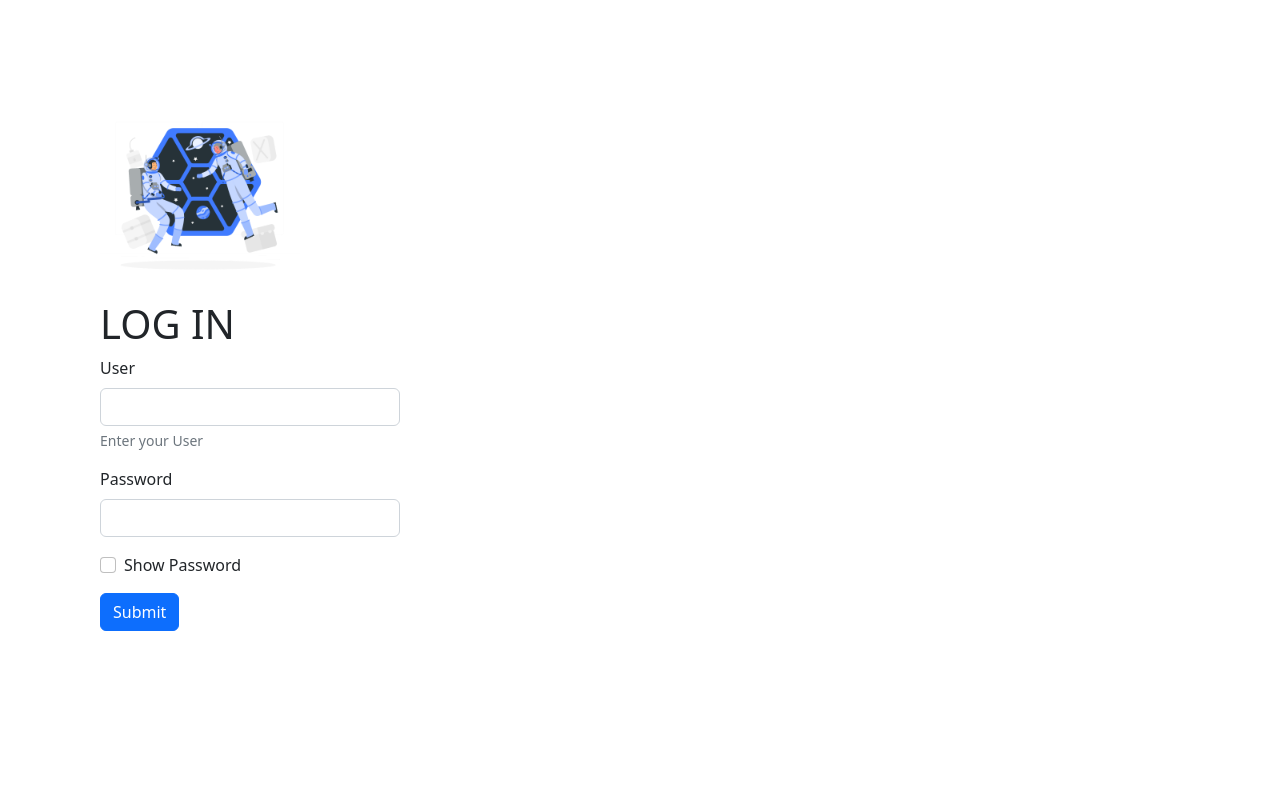
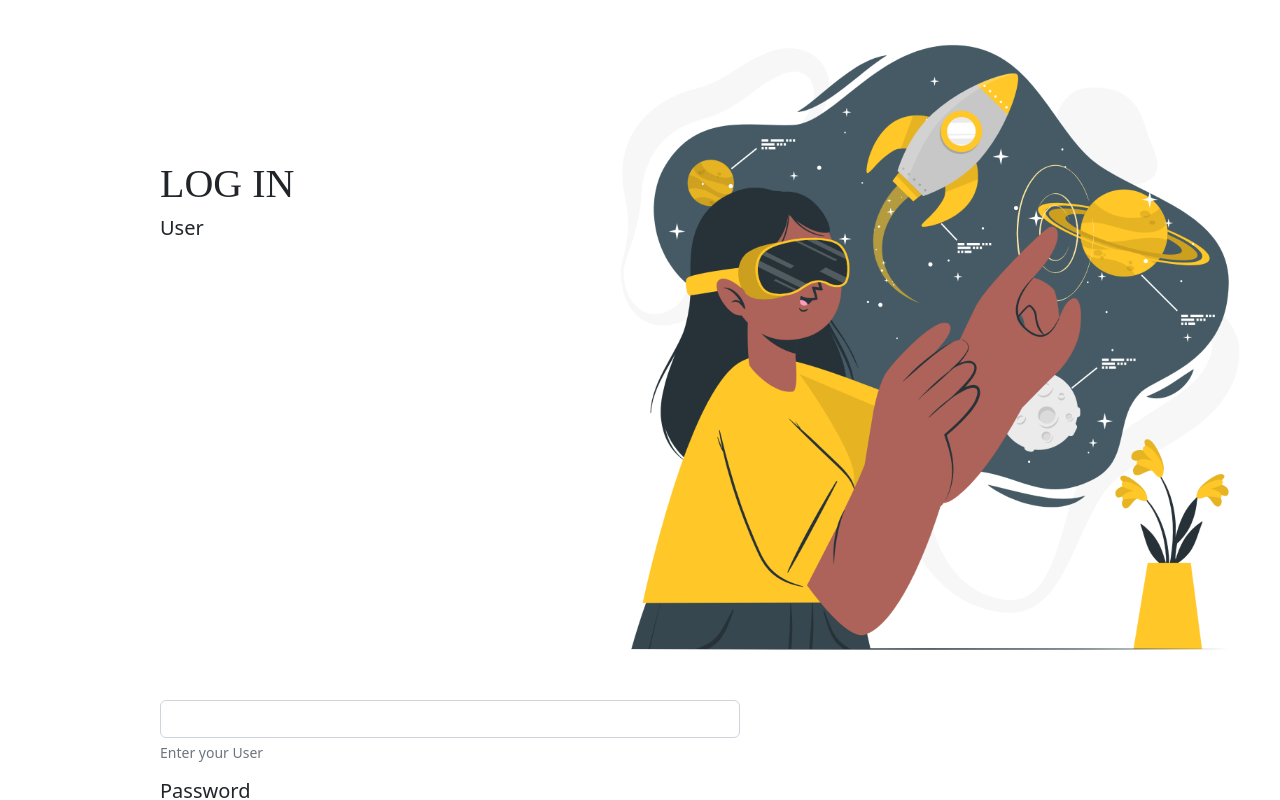
Before and after one commit to BunoM1234/proyecto4tic, a React (Create React App) app: page / in a window 1280 px wide. Shown: the top 800 px of the page. Built offline with nearby package versions, Linux system fonts and the light colour scheme.

Commit message:
CompleteLogInFormDiv

```diff
--- a/src/Components/Novo/Novoform.js
+++ b/src/Components/Novo/Novoform.js
@@ -1,28 +1,31 @@
 import Img from './Astronaut suit-rafiki.png'
+import Img1 from './Virtual reality-cuate.png'
 
 const Novoform =() =>{
     return(
-        <form>
-          <img
-          src= {Img}
+      <div>
+    <div allign="right">
+        <img className = "Imagen1"
+          src= {Img1}
           alt="Imagen"
-          width= "200"
-          height= "200"
-
-          />
+          width= "700"
+          height= "700"
+        />
+    </div>
+        <form className = "Form1">
           <div id="Titulo" className="Tituloform">
             <h1>
               LOG IN
             </h1>
           </div>
   <div className="mb-3">
-    <label for="exampleInputEmail1" className="form-label">User</label>
+    <label for="exampleInputEmail1" className="form-label"><h5>User</h5></label>
     <input type="email" className="form-control" id="exampleInputEmail1" aria-describedby="emailHelp" />
     <div id="emailHelp" className="form-text">Enter your User</div>
 
   </div>
   <div className="mb-3">
-    <label for="exampleInputPassword1" className="form-label">Password</label>
+    <label for="exampleInputPassword1" className="form-label"><h5>Password</h5></label>
     <input type="password" className="form-control" id="exampleInputPassword1"/>
   </div>
   <div className="mb-3 form-check">
@@ -31,6 +34,7 @@ const Novoform =() =>{
   </div>
   <button type="submit" className="btn btn-primary">Submit</button>
 </form>
+</div>
 
 )};
 
--- a/src/index.css
+++ b/src/index.css
@@ -1,6 +1,33 @@
-body {
+
+body
+{
+  font-family: sans-serif
+}
+.Imagen1
+{
+   float: right;
+}
+
+.Form1
+{
   margin: 0;
-  padding: 100px;
-  width: 500px;
-  font-family: sans-serif;
+  padding: 160px;
+  width: 900px;
 }
+
+.Tituloform
+{
+  font-family: "Tahoma Black"
+
+}
+
+/*.form-label
+{
+  font-family: "Arial"
+}
+
+.form-label1
+{
+  font-family: "Arial"
+}
+*/
```
Also changed, not shown: src/App.css (line endings or trailing spaces), src/Components/Novo/Virtual reality-cuate.png (added).
